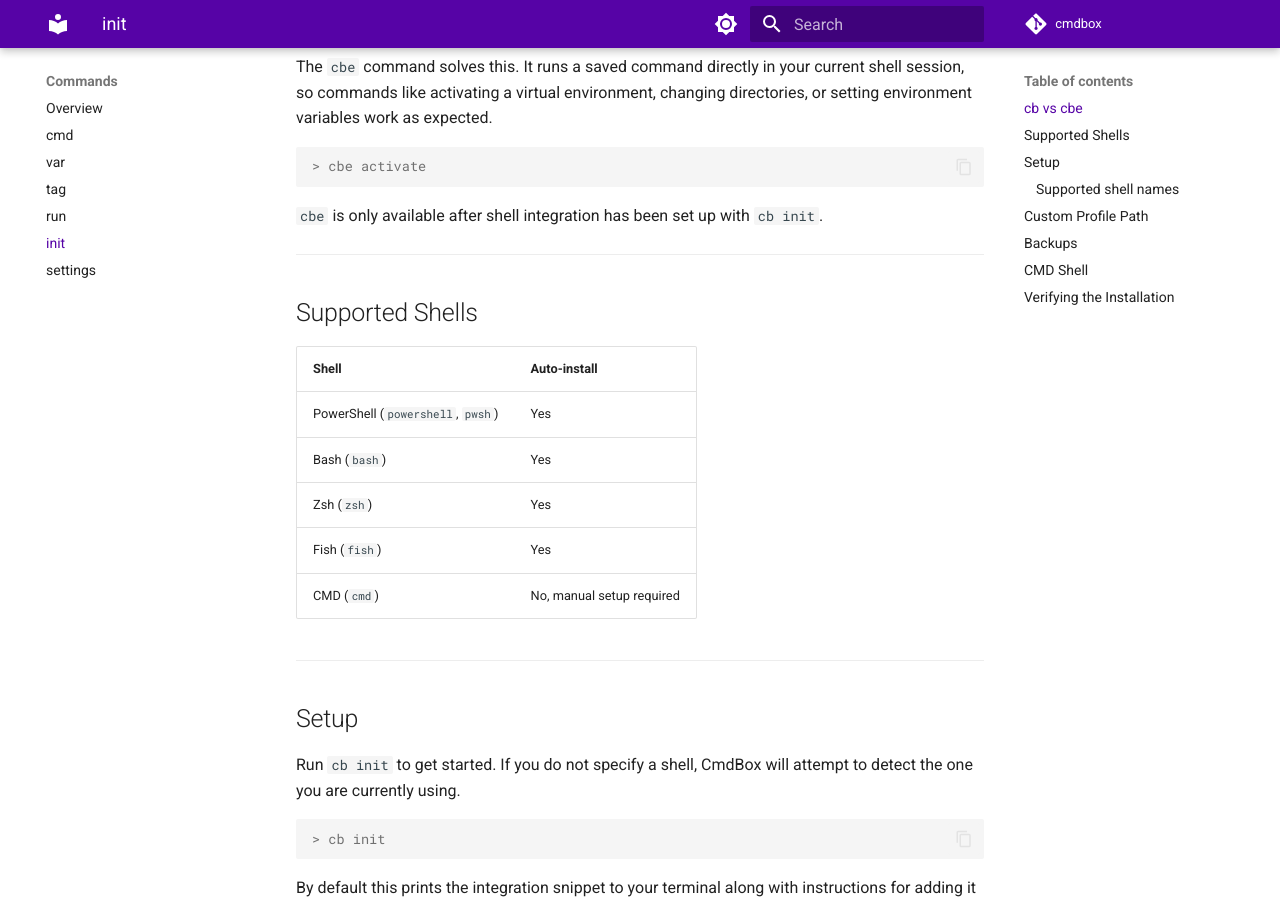
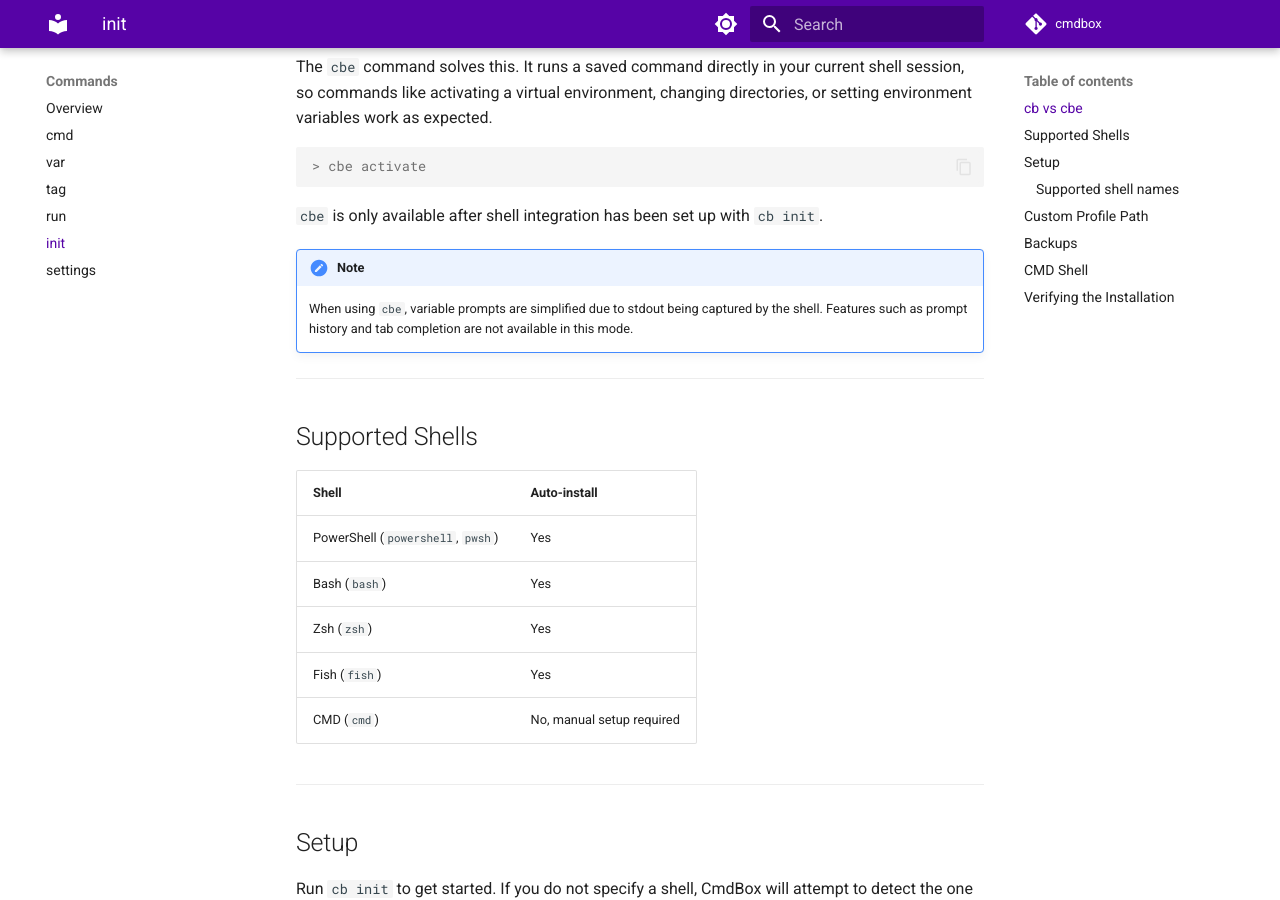
Before and after one commit to PhantomLambSoft/CmdBox, an MkDocs documentation site: the page built from docs/commands/init.md, in a window 1280 px wide and 900 px high, scrolled down 460 px. Built offline with MkDocs 1.6.1 and Material for MkDocs 9.7.7, drawn with Linux system fonts in a browser that asks for light colours; comment, search, counter and statistics services are not loaded.

Commit message:
Update `init` command docs to note limitations of `cbe` variable prompts

````diff
--- a/docs/commands/init.md
+++ b/docs/commands/init.md
@@ -21,6 +21,10 @@ variables work as expected.
 ```
 
 `cbe` is only available after shell integration has been set up with `cb init`.
+
+!!! note
+    When using `cbe`, variable prompts are simplified due to stdout being captured by the shell. Features such as prompt
+    history and tab completion are not available in this mode.
 
 ---
 
````
